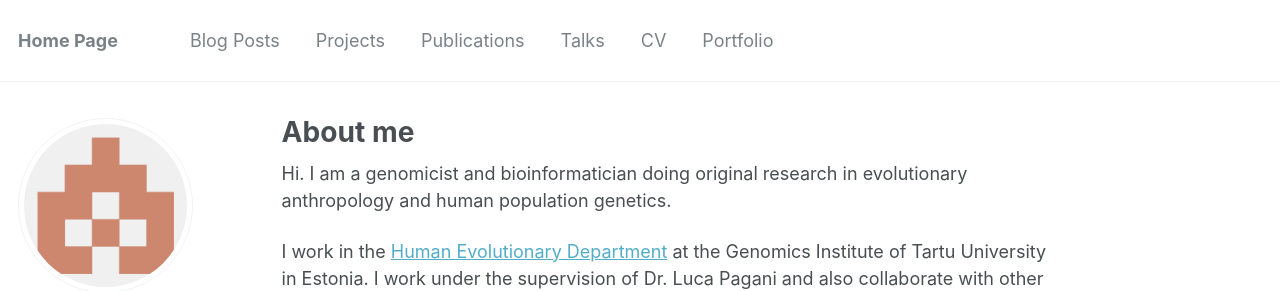
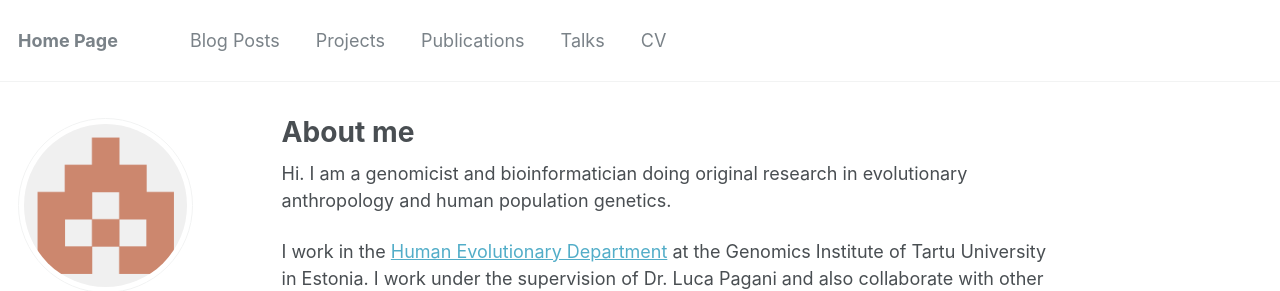
Before and after one commit to JRodrigoF/JRodrigoFlores.github.io, a Jekyll site: the page built from _pages/about.md, in a window 1280 px wide and 1033 px high. Shown: the top 291 px of the window. Built offline with Jekyll 4.4.1, drawn with Linux system fonts in a browser that asks for light colours; some web fonts are replaced.

Commit message:
Update navigation.yml

```diff
--- a/_data/navigation.yml
+++ b/_data/navigation.yml
@@ -14,6 +14,3 @@ main:
 
   - title: "CV"
     url: /cv/
-
-  - title: "Portfolio"
-    url: /Portfolio/
```
